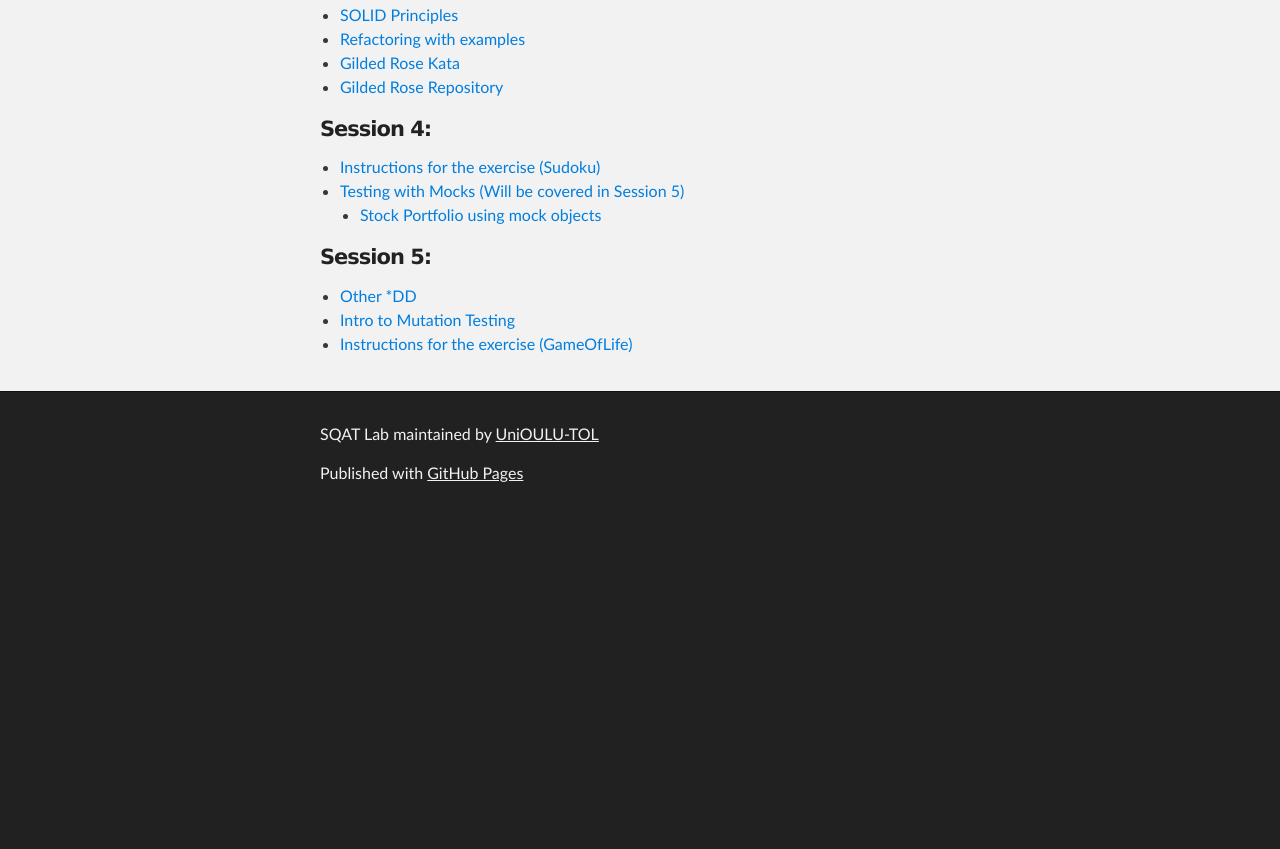
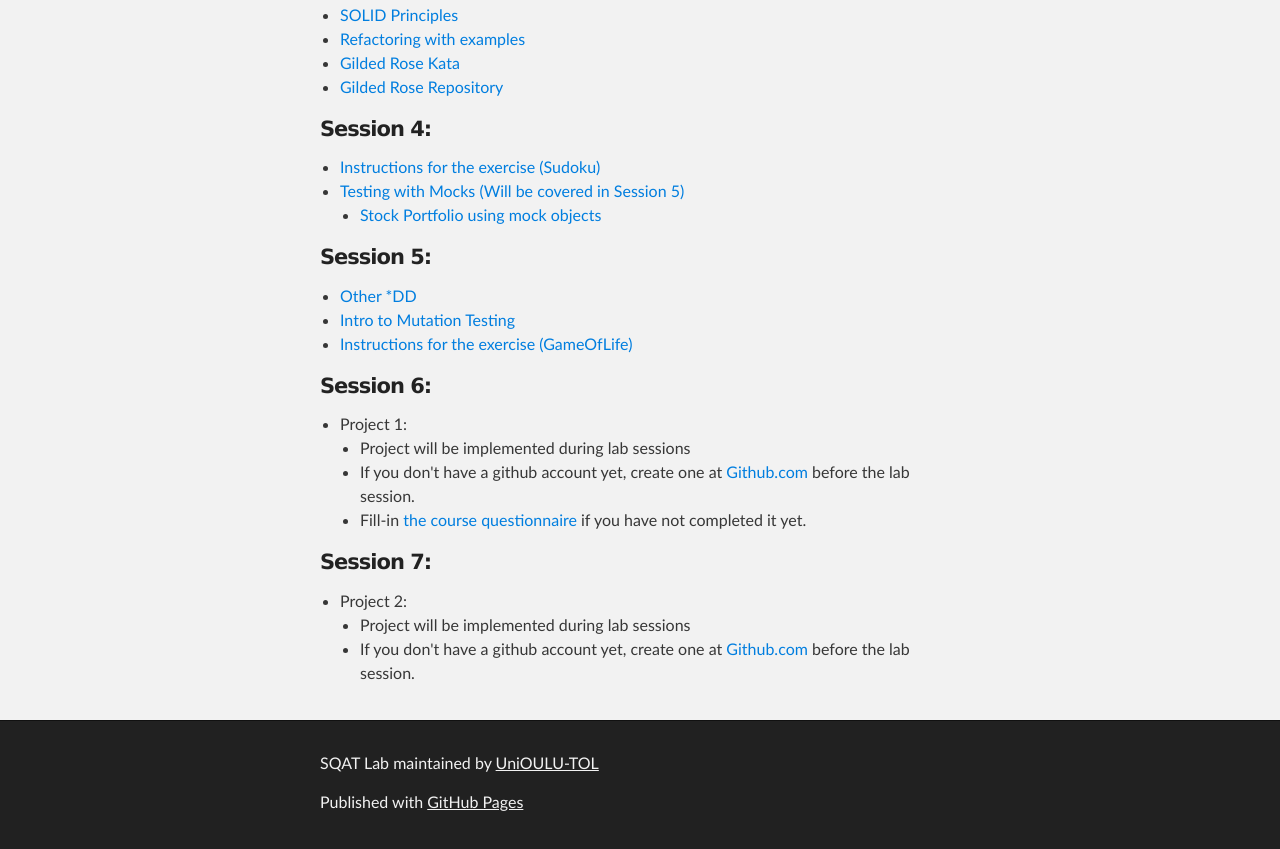
Before and after one commit to UniOULU-TOL/SQATLab, a plain HTML site: page index.html in a window 1280 px wide. Shown: the part 1133-1982 px from the top of the page. Before the commit the page ends 1653 px from the top, so only its background shows below. Drawn offline with Linux system fonts and the light colour scheme.

Commit message:
Added projects

```diff
--- a/index.html
+++ b/index.html
@@ -121,8 +121,33 @@ If you are interested please contact me.</p>
 <li><a href="http://unioulu-tol.github.io/SQATLab/sessions/session5a.html">Intro to Mutation Testing</a></li>
 <li><a href="./sessions/ExerciseGameOfLife.html"> Instructions for the exercise (GameOfLife) </a></li>
 </ul>
-      </section>
-    </div>
+
+<h4>
+<a id="session-6" class="anchor" href="#session-6" aria-hidden="true"><span class="octicon octicon-link"></span></a>Session 6:</h4>
+
+<ul>
+<li> Project 1:  </li>
+<ul>
+<li> Project will be implemented during lab sessions </li>
+<li> If you don't have a github account yet, create one at <a href="http://www.github.com" target="blank">Github.com</a> before the lab session.</li>
+<li> Fill-in <a href="https://docs.google.com/forms/d/1WXrORiNlJsqa6IzZqPn_7-pkuGorbKBaiiHLHkiX2iA/viewform" target="blank"> the course questionnaire</a>  if you have not completed it yet.</li>
+</ul>
+</ul>
+
+<h4>
+<a id="session-7" class="anchor" href="#session-7" aria-hidden="true"><span class="octicon octicon-link"></span></a>Session 7:</h4>
+
+<ul>
+<li> Project 2:  </li>
+<ul>
+<li> Project will be implemented during lab sessions </li>
+<li> If you don't have a github account yet, create one at <a href="www.github.com" target="blank">Github.com</a> before the lab session.</li>
+</ul>
+</ul>
+
+</section>
+</div>
+
 
     <!-- FOOTER  -->
     <div id="footer_wrap" class="outer">
```
Also changed, not shown: sessions/ExerciseGameOfLife.html (+3 -3 lines).
